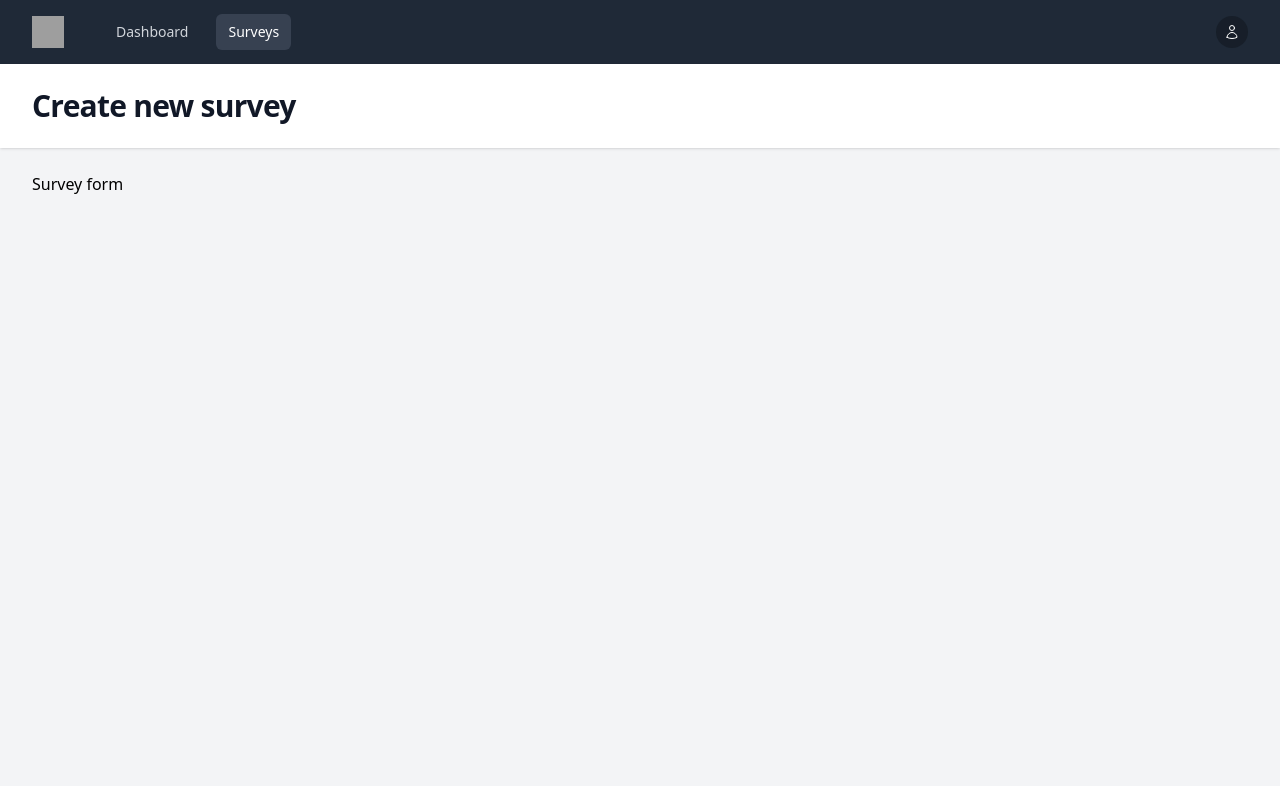
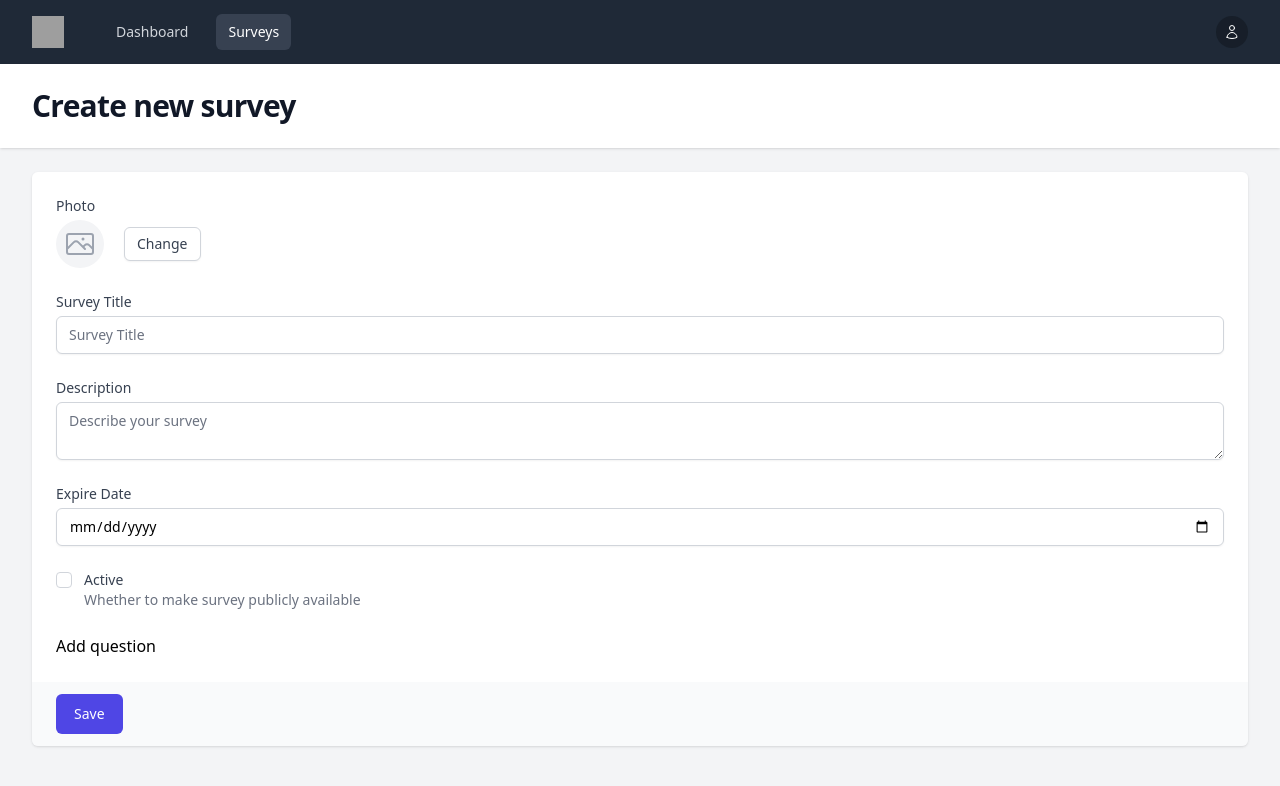
Before and after one commit to haikaljs/survey, a React (Vite) app in the folder react/: page /surveys/create in a window 1280 px wide. Shown: the top 786 px of the page. Built offline with nearby package versions, Linux system fonts and the light colour scheme; grey boxes are pictures that could not be loaded.

Commit message:
SurveyView form

```diff
--- a/react/src/views/SurveyView.jsx
+++ b/react/src/views/SurveyView.jsx
@@ -1,9 +1,187 @@
-import React from "react";
+import React, { useState } from "react";
 import PageComponents from "../components/PageComponents";
+import { PhotoIcon } from "@heroicons/react/24/outline";
+import TButton from "../components/core/TButton";
 
 const SurveyView = () => {
+    const [survey, setSurvey] = useState({
+        title: "",
+        slug: "",
+        status: false,
+        description: "",
+        image: null,
+        image_url: null,
+        expire_date: "",
+        questions: [],
+    });
+
+    const onSubmit = (e) => {
+        e.preventDefault();
+        console.log("On submit");
+    };
+
+    const onImageChoose = () => {
+        console.log("onImageChoose");
+    };
+
+    const addQuestion = () => {
+        console.log("add question");
+    };
+
     return (
-        <PageComponents title="Create new survey">Survey form</PageComponents>
+        <PageComponents title="Create new survey">
+            <form action="#" method="POST" onSubmit={onSubmit}>
+                <div className="shadow sm:overflow-hidden sm:rounded-md">
+                    <div className="bg-white space-y-6 py-5 px-4 sm:p-6">
+                        {/* image */}
+                        <div>
+                            <label className="block text-sm font-medium text-gray-700">
+                                Photo
+                            </label>
+                            <div className="mt-1 flex items-center">
+                                {survey.image_url && (
+                                    <img
+                                        src={survey.image_url}
+                                        alt=""
+                                        className="w-32 h-32  object-cover"
+                                    />
+                                )}
+                                {!survey.image_url && (
+                                    <span className="flex justify-center  items-center text-gray-400 h-12 w-12 overflow-hidden rounded-full bg-gray-100">
+                                        <PhotoIcon className="w-8 h-8" />
+                                    </span>
+                                )}
+                                <button
+                                    type="button"
+                                    className="relative ml-5 rounded-md border border-gray-300 bg-white py-2 px-3 text-sm font-medium leading-4 text-gray-700 shadow-sm hover:bg-gray-50 focus:outline-none focus:ring-2 focus:ring-indigo-500 focus:ring-offset-2"
+                                >
+                                    <input
+                                        type="file"
+                                        className="absolute left-0 top-0 right-0 bottom-0 opacity-0"
+                                        onChange={onImageChoose}
+                                    />
+                                    Change
+                                </button>
+                            </div>
+                        </div>
+
+                        {/* image */}
+
+                        {/*Title*/}
+                        <div className="col-span-6 sm:col-span-3">
+                            <label
+                                htmlFor="title"
+                                className="block text-sm font-medium text-gray-700"
+                            >
+                                Survey Title
+                            </label>
+                            <input
+                                type="text"
+                                name="title"
+                                id="title"
+                                value={survey.title}
+                                onChange={(ev) =>
+                                    setSurvey({
+                                        ...survey,
+                                        title: ev.target.value,
+                                    })
+                                }
+                                placeholder="Survey Title"
+                                className="mt-1 block w-full rounded-md border-gray-300 shadow-sm focus:border-indigo-500 focus:ring-indigo-500 sm:text-sm"
+                            />
+                        </div>
+                        {/*Title*/}
+
+                        {/*Description*/}
+                        <div className="col-span-6 sm:col-span-3">
+                            <label
+                                htmlFor="description"
+                                className="block text-sm font-medium text-gray-700"
+                            >
+                                Description
+                            </label>
+                            {/* <pre>{ JSON.stringify(survey, undefined, 2) }</pre> */}
+                            <textarea
+                                name="description"
+                                id="description"
+                                value={survey.description || ""}
+                                onChange={(ev) =>
+                                    setSurvey({
+                                        ...survey,
+                                        description: ev.target.value,
+                                    })
+                                }
+                                placeholder="Describe your survey"
+                                className="mt-1 block w-full rounded-md border-gray-300 shadow-sm focus:border-indigo-500 focus:ring-indigo-500 sm:text-sm"
+                            ></textarea>
+                        </div>
+                        {/*Description*/}
+
+                        {/*Expire Date*/}
+                        <div className="col-span-6 sm:col-span-3">
+                            <label
+                                htmlFor="expire_date"
+                                className="block text-sm font-medium text-gray-700"
+                            >
+                                Expire Date
+                            </label>
+                            <input
+                                type="date"
+                                name="expire_date"
+                                id="expire_date"
+                                value={survey.expire_date}
+                                onChange={(ev) =>
+                                    setSurvey({
+                                        ...survey,
+                                        expire_date: ev.target.value,
+                                    })
+                                }
+                                className="mt-1 block w-full rounded-md border-gray-300 shadow-sm focus:border-indigo-500 focus:ring-indigo-500 sm:text-sm"
+                            />
+                        </div>
+                        {/*Expire Date*/}
+
+                        {/*Active*/}
+                        <div className="flex items-start">
+                            <div className="flex h-5 items-center">
+                                <input
+                                    id="status"
+                                    name="status"
+                                    type="checkbox"
+                                    checked={survey.status}
+                                    onChange={(ev) =>
+                                        setSurvey({
+                                            ...survey,
+                                            status: ev.target.checked,
+                                        })
+                                    }
+                                    className="h-4 w-4 rounded border-gray-300 text-indigo-600 focus:ring-indigo-500"
+                                />
+                            </div>
+                            <div className="ml-3 text-sm">
+                                <label
+                                    htmlFor="comments"
+                                    className="font-medium text-gray-700"
+                                >
+                                    Active
+                                </label>
+                                <p className="text-gray-500">
+                                    Whether to make survey publicly available
+                                </p>
+                            </div>
+                        </div>
+                        {/*Active*/}
+
+                        <button type="button" onClick={addQuestion}>
+                            Add question
+                        </button>
+                    </div>
+                    <div className="bg-gray-50 px-4 py-3 text-right sm:px-6">
+                        <TButton>Save</TButton>
+                    </div>
+                </div>
+            </form>
+        </PageComponents>
     );
 };
 
```
